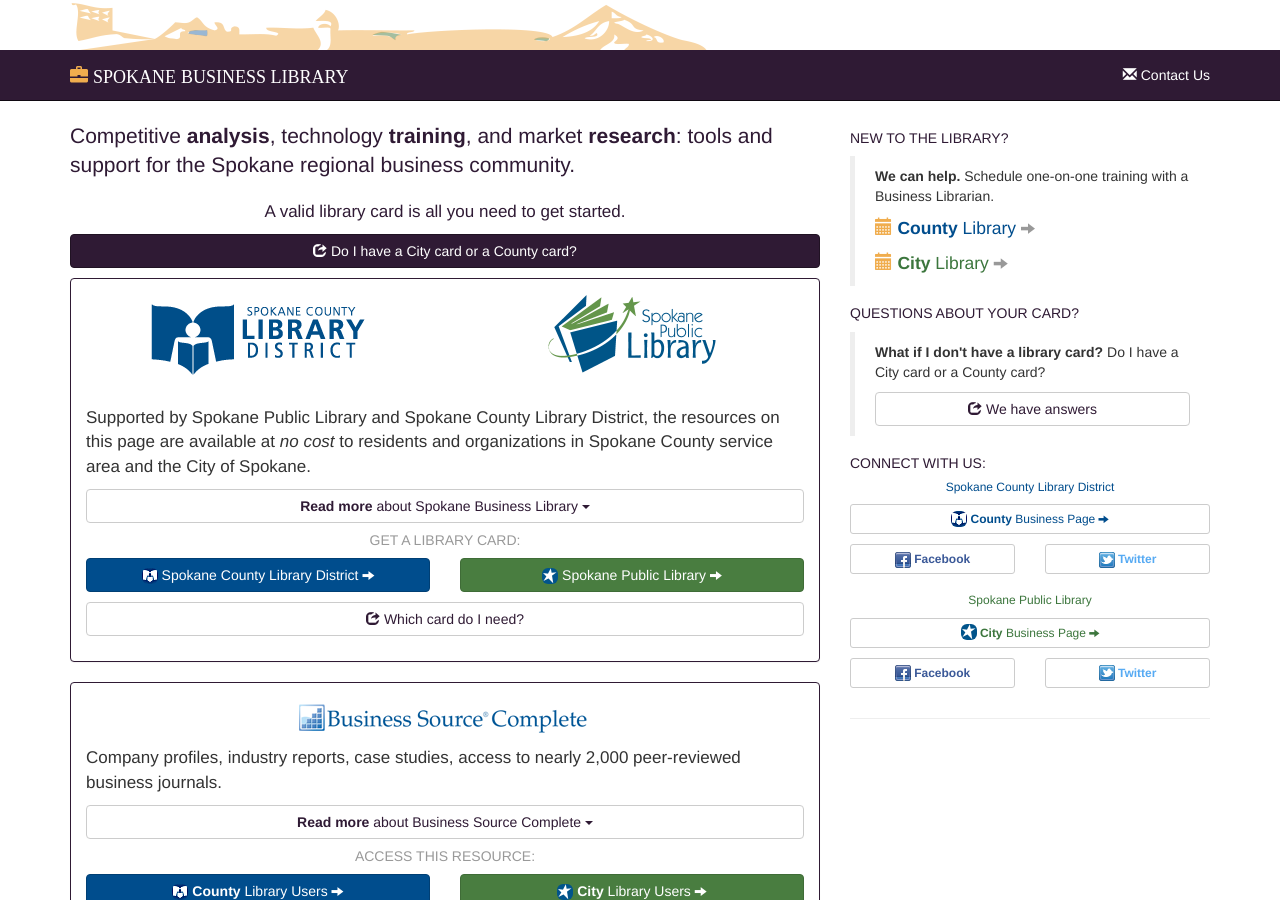
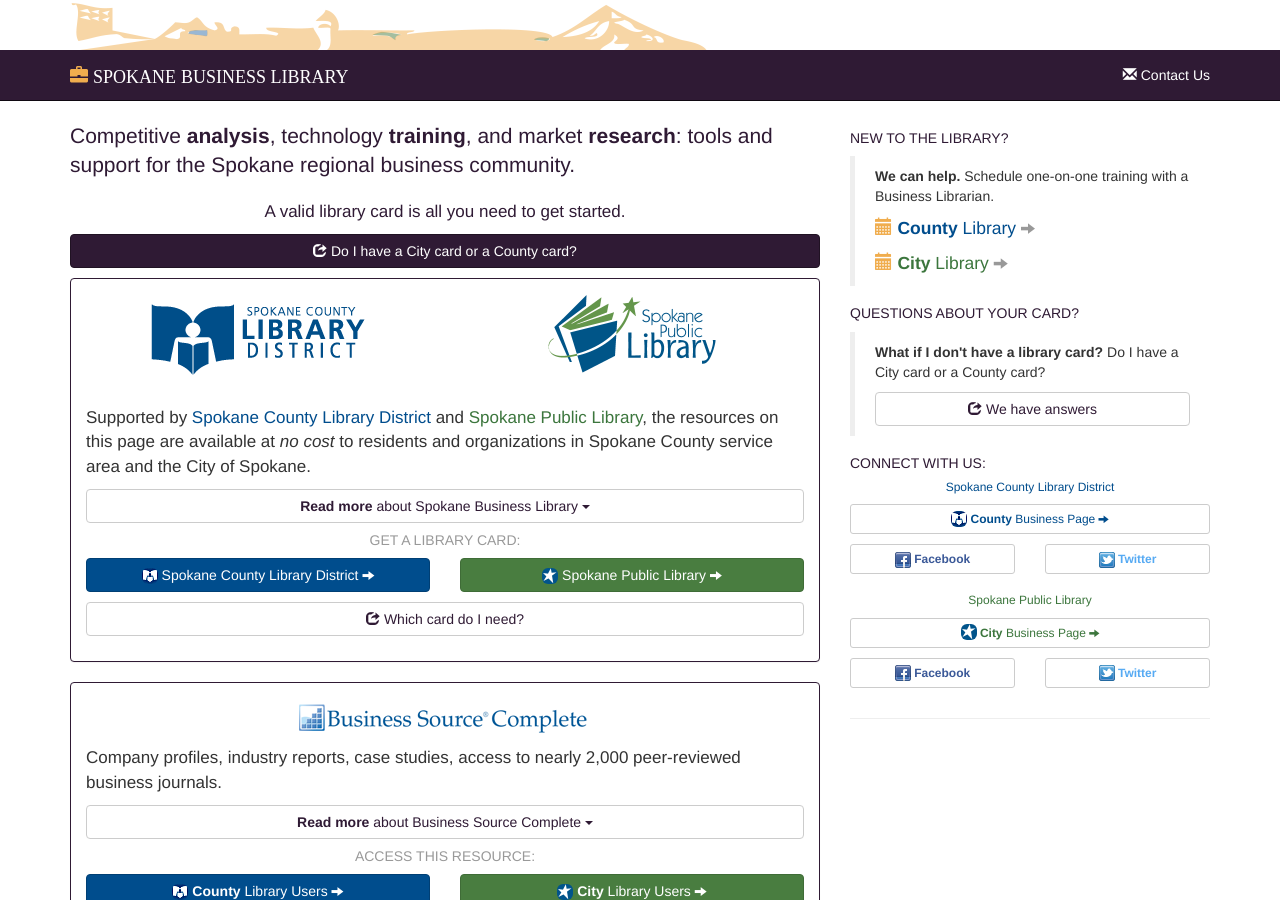
Before and after one commit to spokanebusinesslibrary/spokanebusinesslibrary.github.io, a Jekyll site: the page built from index.md, in a window 1280 px wide and 900 px high. Built offline with Jekyll 4.4.1, drawn with Linux system fonts in a browser that asks for light colours; nearby versions of some CDN libraries; some web fonts are replaced.

Commit message:
make it click

```diff
--- a/_includes/home.html
+++ b/_includes/home.html
@@ -46,7 +46,7 @@
 				</div><!-- /.row -->
 
 				<p>
-					Supported by Spokane Public Library and Spokane County Library District, the resources on this page are available at <em>no cost</em> to residents and organizations in Spokane County service area and the City of Spokane.
+					Supported by <a href="http://www.scld.org/" data-lib-system="scld" data-lib-title="SCLD - Home Page"><span class="text-info">Spokane County Library District</span></a> and <a href="http://www.spokanelibrary.org/" data-lib-system="spl" data-lib-title="SPL - Home Page"><span class="text-success">Spokane Public Library</span></a>, the resources on this page are available at <em>no cost</em> to residents and organizations in Spokane County service area and the City of Spokane.
 				</p>
 
 				<p>
```
Also changed, not shown: 1 other file.
